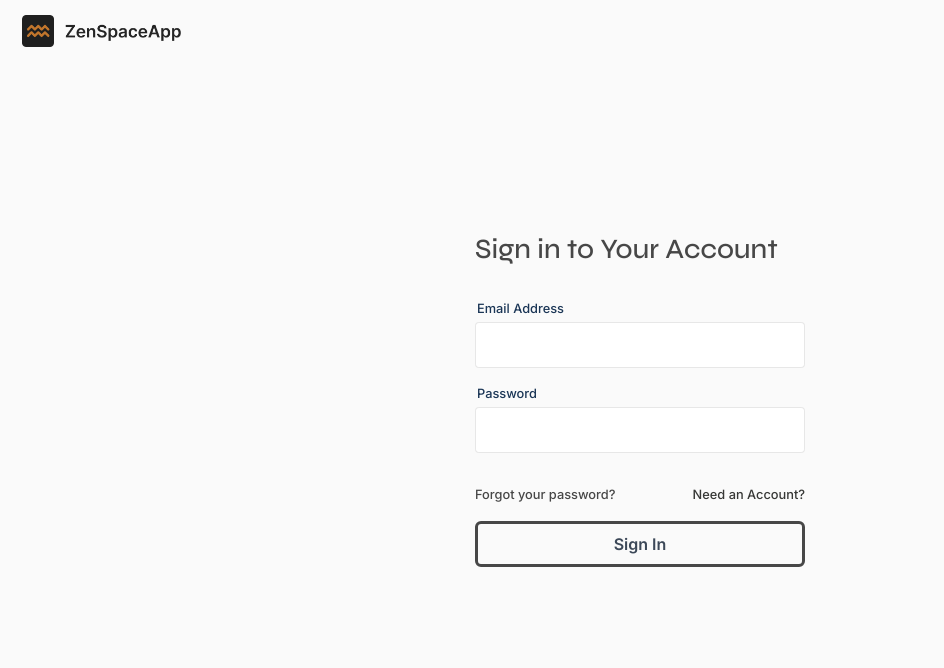
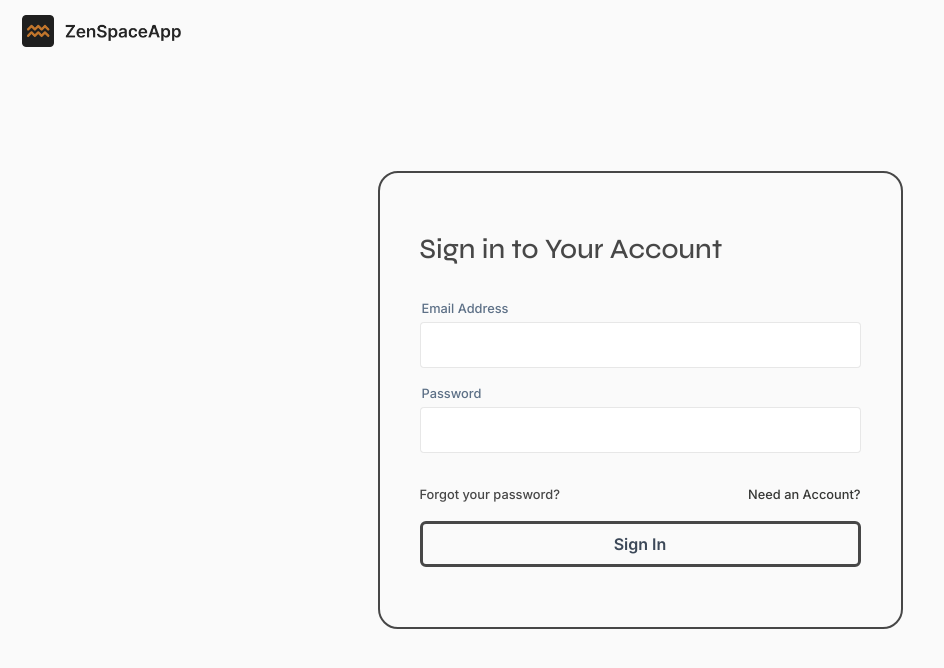
Before and after one commit to ZenSpaceApp/zenspace-website, a Next.js app: page /login in a window 1280 px wide. Shown: the top 668 px of the page, without its empty margins (0-944 px from the left). Built offline with nearby package versions, Linux system fonts and the light colour scheme.

Commit message:
Redesigned the sign in form.

```diff
--- a/styles/styles.scss
+++ b/styles/styles.scss
@@ -1494,10 +1494,18 @@ footer {
       }
 
       .form-fields {
-        padding: 0 20px;
+
+        padding: 60px 15px;
         margin: auto;
-        width: 100%;
-        max-width: 370px;
+        width: calc(100vw - 30px);
+
+        max-width: 525px;
+        border: 2px solid;
+        border-radius: 20px;
+
+        @media screen  and #{$mq-small} {
+          padding: 60px 40px;
+        }
 
         .input-group {
           display: flex;
@@ -1505,7 +1513,7 @@ footer {
           row-gap: 1rem;
 
           .label {
-            // opacity: 0.5;
+            opacity: 0.7;
             font-size: 0.8rem !important;
             font-weight: 500;
             font-stretch: normal;
```
